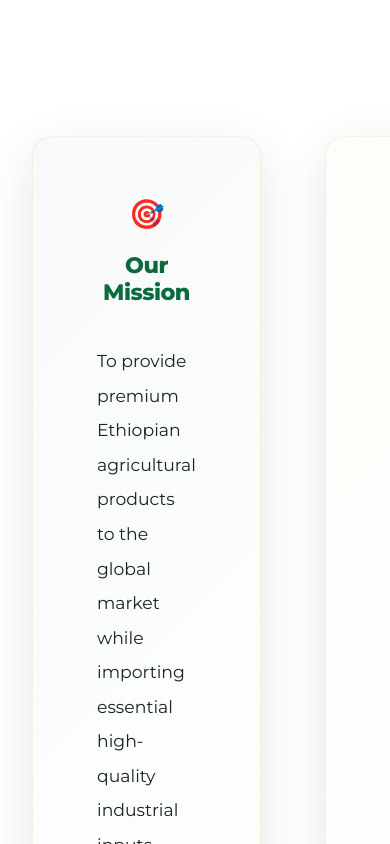
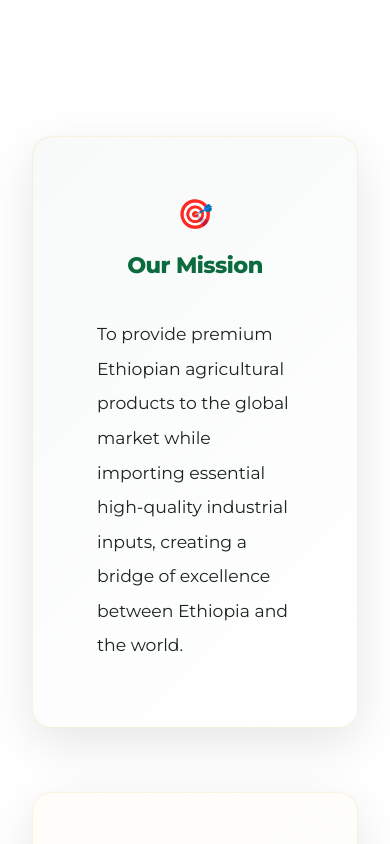
Before and after one commit to elsh1923/eneseTrading, a Next.js app: page / in a window 390 px wide. Shown: the part 1320-2164 px from the top of the page. Built offline with nearby package versions, Linux system fonts and the light colour scheme.

Commit message:
Fix mobile responsiveness for Mission/Vision cards and Global Markets section

```diff
--- a/src/components/About/About.module.css
+++ b/src/components/About/About.module.css
@@ -74,6 +74,12 @@
   grid-template-columns: 1fr 1fr;
   gap: var(--spacing-lg);
   margin-bottom: calc(var(--spacing-xl) * 1.2);
+}
+
+@media (max-width: 768px) {
+  .grid {
+    grid-template-columns: 1fr;
+  }
 }
 
 .card {
--- a/src/components/GlobalMarkets/GlobalMarkets.module.css
+++ b/src/components/GlobalMarkets/GlobalMarkets.module.css
@@ -31,6 +31,13 @@
   grid-template-columns: 1fr 1fr;
   gap: calc(var(--spacing-xl) * 1.2);
   align-items: center;
+}
+
+@media (max-width: 900px) {
+  .content {
+    grid-template-columns: 1fr;
+    gap: var(--spacing-lg);
+  }
 }
 
 .title {
```
